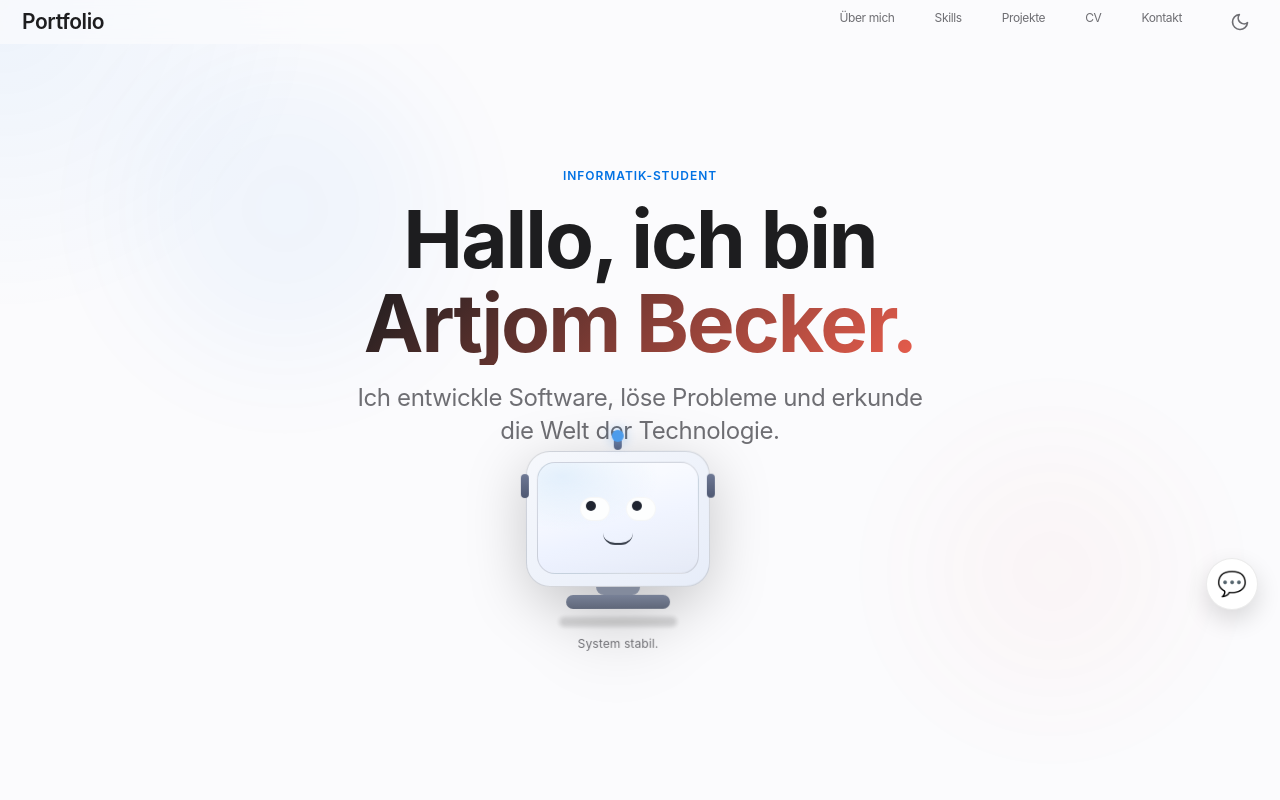
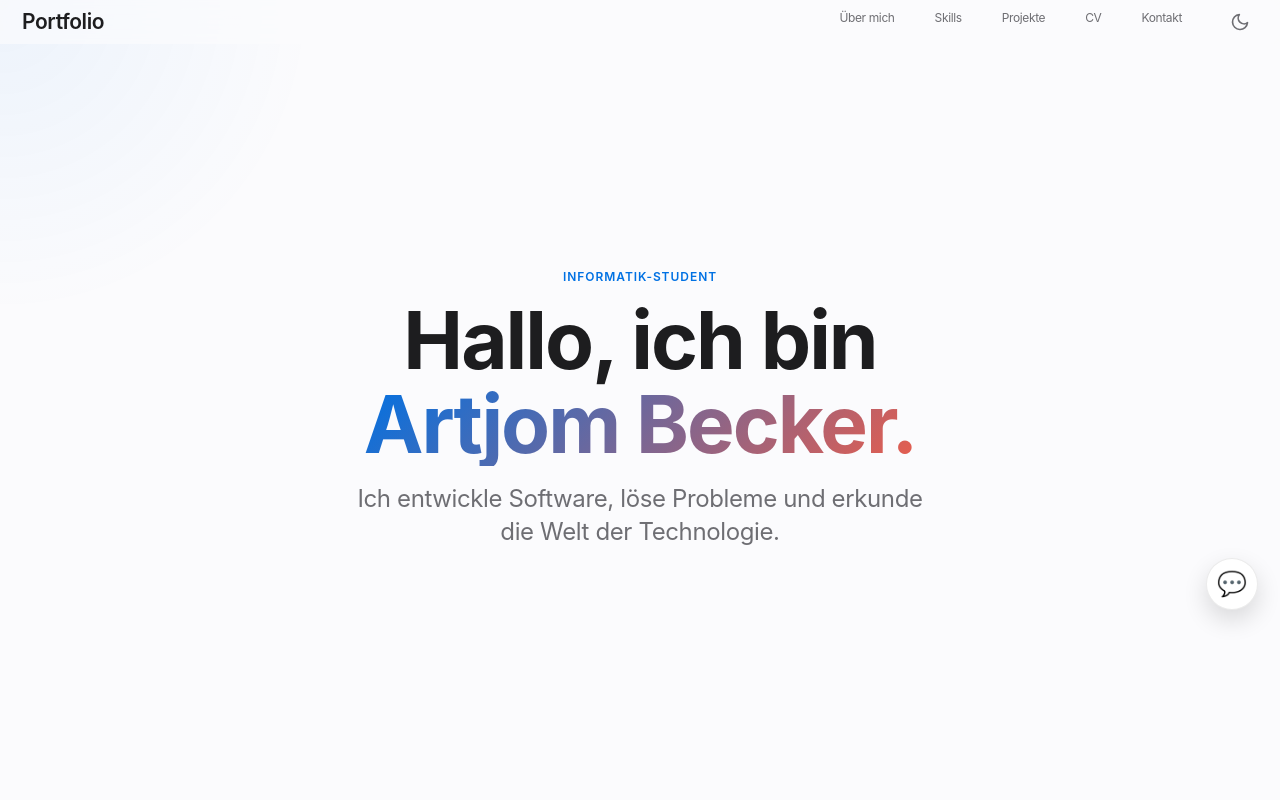
Before and after one commit to artjomartur/portfolio, a React (Vite) app: page / in a window 1280 px wide. Shown: the top 800 px of the page. Built offline with nearby package versions, Linux system fonts and the light colour scheme.

Commit message:
mascot deleted

```diff
--- a/src/App.css
+++ b/src/App.css
@@ -6,47 +6,6 @@
   z-index: 9999;
 }
 
-.bg-motion {
-  position: fixed;
-  inset: 0;
-  pointer-events: none;
-  z-index: 0;
-  overflow: hidden;
-}
-
-.bg-orb {
-  position: absolute;
-  border-radius: 999px;
-  filter: blur(60px);
-  opacity: 0.1;
-  animation: bgFloat 18s ease-in-out infinite alternate;
-}
-
-.bg-orb-1 {
-  width: 300px;
-  height: 300px;
-  top: 8%;
-  left: 10%;
-  background: color-mix(in srgb, var(--accent) 45%, transparent);
-}
-
-.bg-orb-2 {
-  width: 260px;
-  height: 260px;
-  right: 8%;
-  bottom: 12%;
-  background: color-mix(in srgb, var(--accent-warm) 35%, transparent);
-  animation-duration: 24s;
-}
-
-@keyframes bgFloat {
-  0% {
-    transform: translate3d(0, 0, 0) scale(1);
-  }
-  100% {
-    transform: translate3d(24px, -18px, 0) scale(1.08);
-  }
-}
 
 .cursor-glow {
   position: fixed;
@@ -208,7 +167,7 @@
 
 .hero-title-name {
   display: block;
-  background: linear-gradient(135deg, var(--text) 0%, var(--accent-warm) 100%);
+  background: linear-gradient(135deg, var(--accent) 0%, var(--accent-warm) 100%);
   -webkit-background-clip: text;
   -webkit-text-fill-color: transparent;
   background-clip: text;
@@ -626,233 +585,6 @@
 }
 
 
-.hero-mascot {
-  position: fixed;
-  right: 22px;
-  bottom: 20px;
-  z-index: 220;
-}
-
-.mascot {
-  width: 184px;
-  user-select: none;
-  cursor: grab;
-  filter: drop-shadow(0 14px 28px rgba(0, 0, 0, 0.2));
-  will-change: transform;
-}
-
-.mascot:active {
-  cursor: grabbing;
-}
-
-.mascot--boost {
-  filter:
-    drop-shadow(0 0 18px color-mix(in srgb, var(--accent) 40%, transparent))
-    drop-shadow(0 14px 28px rgba(0, 0, 0, 0.24));
-}
-
-.mascot-shell {
-  position: relative;
-  border-radius: 24px;
-  background: linear-gradient(145deg, #f6f8fc 0%, #e7edf9 100%);
-  border: 1px solid color-mix(in srgb, var(--text) 15%, transparent);
-  padding: 10px 10px 12px;
-}
-
-[data-theme="dark"] .mascot-shell {
-  background: linear-gradient(145deg, #252d3e 0%, #1a2130 100%);
-  border-color: color-mix(in srgb, #dce5ff 22%, transparent);
-}
-
-.mascot-shell--pressed {
-  transform: scale(0.985);
-}
-
-.mascot-antenna {
-  position: absolute;
-  left: 50%;
-  top: -16px;
-  width: 8px;
-  height: 14px;
-  margin-left: -4px;
-  background: linear-gradient(180deg, #7d89a8, #55607d);
-  border-radius: 999px;
-}
-
-.mascot-antenna::before {
-  content: '';
-  position: absolute;
-  top: -6px;
-  left: 50%;
-  width: 12px;
-  height: 12px;
-  margin-left: -6px;
-  border-radius: 50%;
-  background: color-mix(in srgb, var(--accent) 70%, #ffffff);
-  box-shadow: 0 0 14px color-mix(in srgb, var(--accent) 45%, transparent);
-}
-
-.mascot-ear {
-  position: absolute;
-  top: 22px;
-  width: 8px;
-  height: 24px;
-  border-radius: 999px;
-  background: linear-gradient(180deg, #6e7894, #4e5872);
-}
-
-.mascot-ear--left {
-  left: -6px;
-}
-
-.mascot-ear--right {
-  right: -6px;
-}
-
-.mascot-screen {
-  position: relative;
-  height: 112px;
-  border-radius: 18px;
-  border: 1px solid color-mix(in srgb, var(--text) 14%, transparent);
-  background: radial-gradient(
-      110% 90% at 15% 12%,
-      color-mix(in srgb, var(--accent) 16%, #ffffff),
-      transparent 55%
-    ),
-    linear-gradient(160deg, #ffffff 0%, #edf2ff 56%, #e5eaf6 100%);
-  overflow: hidden;
-}
-
-[data-theme="dark"] .mascot-screen {
-  border-color: color-mix(in srgb, #d6deff 24%, transparent);
-  background: radial-gradient(
-      110% 90% at 15% 12%,
-      color-mix(in srgb, var(--accent) 18%, transparent),
-      transparent 55%
-    ),
-    linear-gradient(160deg, #1e2533 0%, #182030 56%, #141b28 100%);
-}
-
-.mascot-gloss {
-  position: absolute;
-  inset: 0;
-  background: linear-gradient(180deg, rgba(255,255,255,0.36), rgba(255,255,255,0));
-  pointer-events: none;
-}
-
-[data-theme="dark"] .mascot-gloss {
-  background: linear-gradient(180deg, rgba(255,255,255,0.08), rgba(255,255,255,0));
-}
-
-.mascot-screen--pressed {
-  transform: scale(0.985);
-}
-
-.mascot-face {
-  display: flex;
-  justify-content: center;
-  gap: 16px;
-  padding-top: 34px;
-}
-
-.mascot-eye {
-  width: 30px;
-  height: 24px;
-  border-radius: 14px;
-  background: #fdfefe;
-  display: grid;
-  place-items: center;
-  box-shadow: inset 0 0 0 1px rgba(0,0,0,0.04);
-}
-
-.mascot-eye span {
-  width: 10px;
-  height: 10px;
-  border-radius: 50%;
-  background: #1f2430;
-  display: block;
-  transition: transform 0.08s linear;
-}
-
-[data-theme="dark"] .mascot-eye {
-  background: #d7e2ff;
-}
-
-[data-theme="dark"] .mascot-eye span {
-  background: #1a2a47;
-}
-
-.mascot-mouth {
-  width: 30px;
-  height: 12px;
-  border-bottom: 2px solid #222936;
-  border-radius: 0 0 20px 20px;
-  margin: 12px auto 0;
-}
-
-[data-theme="dark"] .mascot-mouth {
-  border-bottom-color: #d5defa;
-}
-
-.mascot-mouth--smile {
-  border-bottom-width: 3px;
-  transform: translateY(-1px);
-}
-
-.mascot-neck {
-  width: 44px;
-  height: 8px;
-  margin: 0 auto;
-  background: color-mix(in srgb, var(--text) 20%, #9ca6bd);
-  border-radius: 0 0 8px 8px;
-}
-
-.mascot-base {
-  width: 104px;
-  height: 14px;
-  margin: 0 auto;
-  background: linear-gradient(180deg, #788197, #5f6779);
-  border-radius: 999px;
-}
-
-[data-theme="dark"] .mascot-base {
-  background: linear-gradient(180deg, #abb8d8, #8d98b9);
-}
-
-.mascot-shadow {
-  width: 118px;
-  height: 10px;
-  margin: 8px auto 0;
-  border-radius: 999px;
-  background: rgba(0, 0, 0, 0.14);
-  filter: blur(2px);
-}
-
-.mascot-bubble {
-  margin-top: 8px;
-  text-align: center;
-  font-size: 12px;
-  letter-spacing: 0.01em;
-  color: var(--text-secondary);
-}
-
-.mascot-shadow--boost {
-  transform: scale(1.08);
-  background: color-mix(in srgb, var(--accent) 24%, rgba(0, 0, 0, 0.12));
-}
-
-@media (max-width: 734px) {
-  .hero-mascot {
-    right: 10px;
-    bottom: 10px;
-  }
-
-  .mascot {
-    width: 140px;
-    transform-origin: bottom right;
-  }
-}
-
 .project-actions {
   display: flex;
   align-items: center;
@@ -1073,6 +805,14 @@
   margin-bottom: 24px;
 }
 
+.main-cv-only {
+  padding-top: 56px;
+}
+
+.main-cv-only .section {
+  max-width: 1100px;
+}
+
 .cv-head h3 {
   margin: 0;
   font-size: 30px;
@@ -1098,8 +838,8 @@
 .cv-card {
   border: 1px solid var(--border);
   border-radius: 14px;
-  padding: 16px;
-  background: color-mix(in srgb, var(--bg-section) 86%, transparent);
+  padding: 18px;
+  background: var(--bg-section);
 }
 
 .cv-card h4 {
@@ -1109,6 +849,13 @@
 
 .cv-item {
   margin-bottom: 14px;
+  padding-bottom: 10px;
+  border-bottom: 1px dashed color-mix(in srgb, var(--border) 80%, transparent);
+}
+
+.cv-item:last-child {
+  border-bottom: 0;
+  padding-bottom: 0;
 }
 
 .cv-item-title {
--- a/src/App.jsx
+++ b/src/App.jsx
@@ -2,7 +2,6 @@ import { useState, useEffect } from 'react'
 import { motion } from 'framer-motion'
 import { useCursor } from './useCursor'
 import Terminal from './Terminal'
-import Mascot from './Mascot'
 import Chatbot from './Chatbot'
 import CVSection from './CVSection'
 import './App.css'
@@ -44,7 +43,7 @@ const PROJECTS = [
       'https://images.unsplash.com/photo-1461749280684-dccba630e2f6?auto=format&fit=crop&w=1600&q=80',
     details: {
       role: 'Konzept, Design, Umsetzung',
-      context: 'Persoenliche Web-Praesenz',
+      context: 'Persönliche Web-Präsenz',
       impact: 'Interaktives Auftreten fuer Recruiter & Projekte',
       tech: 'React, Vite, Framer Motion, Custom UI',
       link: '#',
@@ -56,6 +55,9 @@ function App() {
   const [navScrolled, setNavScrolled] = useState(false)
   const [scrollY, setScrollY] = useState(0)
   const [activeProject, setActiveProject] = useState(null)
+  const [isCvView, setIsCvView] = useState(
+    typeof window !== 'undefined' && window.location.hash === '#cv'
+  )
   const [theme, setTheme] = useState(() => {
     if (typeof window === 'undefined') return 'light'
     return (
@@ -91,6 +93,13 @@ function App() {
     return () => window.removeEventListener('keydown', onEsc)
   }, [])
 
+  useEffect(() => {
+    const onHashChange = () => setIsCvView(window.location.hash === '#cv')
+    window.addEventListener('hashchange', onHashChange)
+    onHashChange()
+    return () => window.removeEventListener('hashchange', onHashChange)
+  }, [])
+
   const [hasPointer, setHasPointer] = useState(false)
   useEffect(() => {
     const check = () => {
@@ -104,11 +113,6 @@ function App() {
 
   return (
     <>
-      <div className="bg-motion" aria-hidden>
-        <span className="bg-orb bg-orb-1" />
-        <span className="bg-orb bg-orb-2" />
-      </div>
-
       {hasPointer && (
         <div className="cursor-wrapper" aria-hidden>
           <motion.div
@@ -177,7 +181,11 @@ function App() {
         </ul>
       </nav>
 
-      <main>
+      <main className={isCvView ? 'main-cv-only' : ''}>
+        {isCvView ? (
+          <CVSection />
+        ) : (
+          <>
         <section id="hero" className="hero">
           <div
             className="hero-spotlight"
@@ -196,9 +204,6 @@ function App() {
           <motion.p className="hero-tagline" initial={{ opacity: 0 }} animate={{ opacity: 1 }} transition={{ duration: 0.6, delay: 0.3 }}>
             Ich entwickle Software, löse Probleme und erkunde die Welt der Technologie.
           </motion.p>
-          <div className="hero-mascot">
-            <Mascot />
-          </div>
         </section>
 
         <section id="about" className="section">
@@ -206,7 +211,7 @@ function App() {
             <h2 className="section-title">Über mich</h2>
             <Terminal onMouseEnter={handleHover} onMouseLeave={handleLeave} />
             <p className="section-text section-text--mt">
-              Ich studiere Informatik und bin fasziniert von der Verbindung zwischen Theorie und Praxis. Teamleitung im Bachelor-Praktikum, Gruppenprojekte mit Bestnote - ich liebe es, komplexe Probleme zu zerlegen und elegante Lösungen zu bauen.
+              Ich studiere Informatik und bin fasziniert von der Verbindung zwischen Theorie und Praxis. Teamleitung im Bachelor-Praktikum, Gruppenprojekte mit Bestnote - ich liebe es, komplexe Probleme zu zerlegen und elegante Lösungen zu entwickeln.
             </p>
           </motion.div>
         </section>
@@ -259,7 +264,7 @@ function App() {
 
         <section id="contact" className="section section--alt section--contact">
           <motion.div className="contact-inner" initial={{ opacity: 0, y: 40 }} whileInView={{ opacity: 1, y: 0 }} viewport={{ once: true }}>
-            <h2 className="contact-title">Lass uns connecten.</h2>
+            <h2 className="contact-title">Lass uns vernetzen.</h2>
             <p className="contact-text">Ob Zusammenarbeit, Fragen zu Projekten oder einfach nur Austausch - ich freue mich über jede Nachricht.</p>
             <a href="mailto:artjomarturbecker@icloud.com" className="btn" onMouseEnter={handleHover} onMouseLeave={handleLeave}>E-Mail schreiben</a>
             <p className="contact-mail">artjomarturbecker@icloud.com</p>
@@ -271,15 +276,15 @@ function App() {
             </div>
           </motion.div>
         </section>
-
-        <CVSection />
+          </>
+        )}
       </main>
 
       <footer className="footer">
         <p>© {new Date().getFullYear()} Artjom Becker. Designed & gebaut mit Liebe zum Detail.</p>
       </footer>
 
-      <Chatbot />
+      {!isCvView && <Chatbot />}
     </>
   )
 }
```
Also changed, not shown: src/CVSection.jsx (+40 -22 lines).
